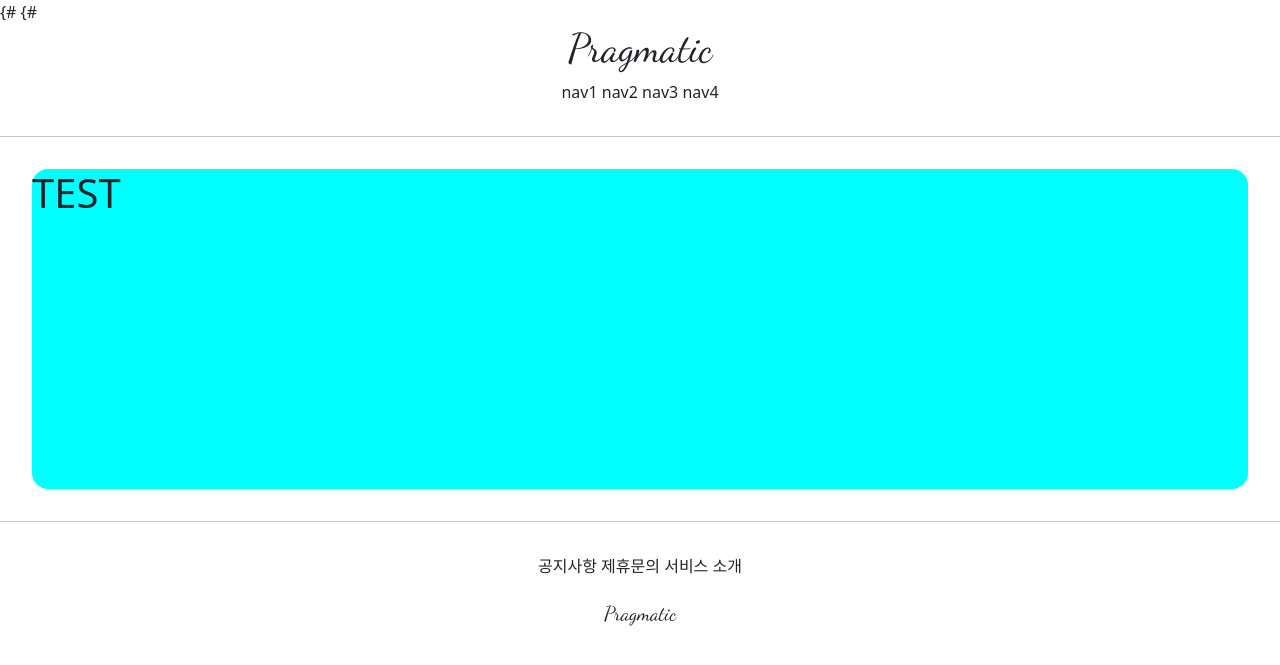
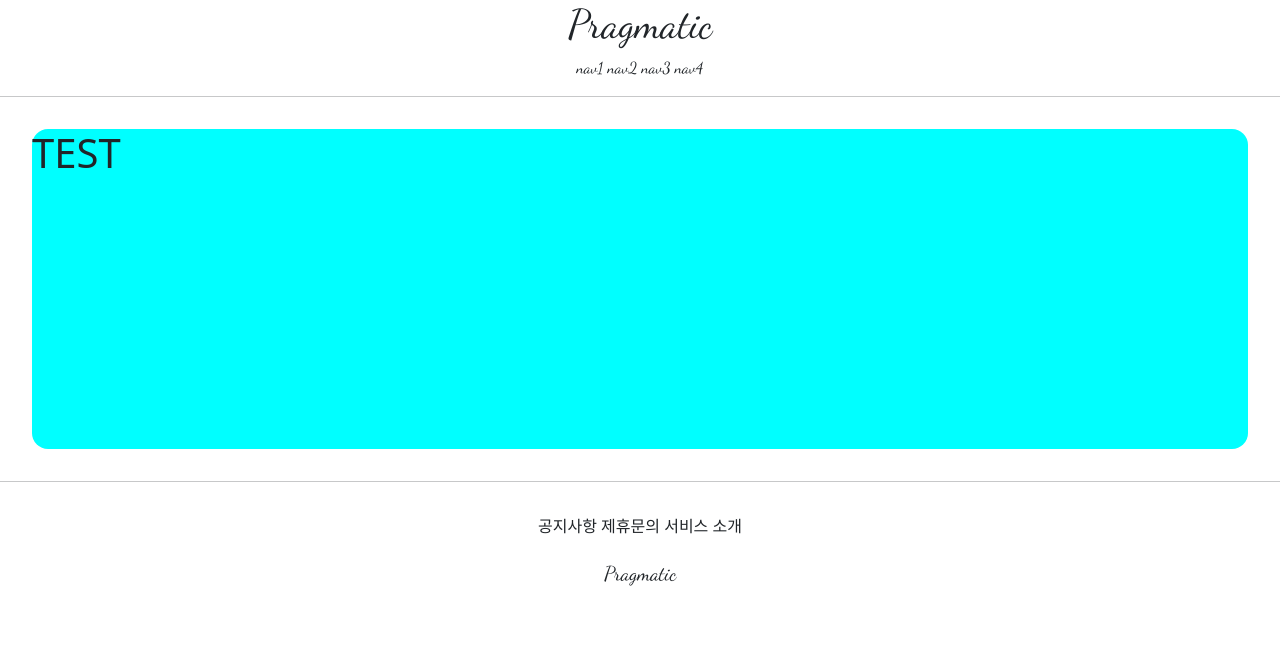
Before and after one commit to chirang963/gis_Yhw_1, a Django app: page /accounts/hello_world/ in a window 1280 px wide. Shown: the top 665 px of the page. Run offline with Django 3.2, Linux system fonts and the light colour scheme; parts of the project's set-up code (start-up, migrations or seed data) failed here and were passed over.

Commit message:
7/5 2ban class commit 3

```diff
--- /dev/null
+++ b/static/base.css
@@ -0,0 +1,16 @@
+.pragmatic_header_logo{
+    margin-bottom: 2rem 0;
+    font-family: 'Dancing Script', cursive;
+}
+
+.pragmatic_header_botton{
+    margin-bottom: 2rem 0;
+    font-family: 'Dancing Script', cursive;
+}
+.pragmatic_footer_logo{
+    margin: 1.5rem 0;
+    font-family: 'Dancing Script', cursive;
+}
+.pragmatic_footer_botton{
+    margin-top: 2rem
+}
--- a/temp/settings.py
+++ b/temp/settings.py
@@ -135,6 +135,11 @@ USE_TZ = True
 
 STATIC_URL = '/static/'
 
+
+STATICFILES_DIRS = [
+    BASE_DIR / "static",
+
+]
 # Default primary key field type
 # https://docs.djangoproject.com/en/3.2/ref/settings/#default-auto-field
 
--- a/temp/urls.py
+++ b/temp/urls.py
@@ -18,7 +18,7 @@ Including another URLconf
 from django.urls import path, include
 
 from django.contrib import admin
-from django.urls import path
+
 
 urlpatterns = [
     path('admin/', admin.site.urls),
--- a/templates/footer.html
+++ b/templates/footer.html
@@ -1,11 +1,11 @@
 <div style="text-align: center">
 
-    <div style="margin-top: 2rem">
+    <div class="pragmatic_footer_botton">
         <span>공지사항</span>
         <span>제휴문의</span>
         <span>서비스 소개</span>
     </div>
-<div style="margin: 1.5rem 0; font-family: 'Dancing Script', cursive;">
+<div class="pragmatic_footer_logo">
     <h5>Pragmatic</h5>
 </div>
 </div>
--- a/templates/head.html
+++ b/templates/head.html
@@ -1,13 +1,17 @@
+{% load static %}
+
 <head>
     <meta charset="UTF-8">
     <title>Title</title>
 
     {#  BOOTSTARP LINK  #} <link href="https://cdn.jsdelivr.net/npm/bootstrap@5.0.2/dist/css/bootstrap.min.css" rel="stylesheet"
                                  integrity="sha384-EVSTQN3/azprG1Anm3QDgpJLIm9Nao0Yz1ztcQTwFspd3yD65VohhpuuCOmLASjC" crossorigin="anonymous">
-    {# GOOGLE FONT LINK #}<link
+    {# GOOGLE FONT LINK #}
         <link rel="preconnect" href="https://fonts.googleapis.com">
-        {#
+
         <link rel="preconnect" href="https://fonts.gstatic.com" crossorigin>
-        {#
+
         <link href="https://fonts.googleapis.com/css2?family=Dancing+Script&display=swap" rel="stylesheet">
+
+    <link rel="stylesheet" type="text/css" href="{% static 'base.css' %}">
 </head>
--- a/templates/header.html
+++ b/templates/header.html
@@ -1,10 +1,10 @@
 <div style="text-align: center">
-    <div style="margin-bottom: 2rem 0; font-family: 'Dancing Script', cursive;">
+    <div class="pragmatic_header_logo">
 
         <h1>Pragmatic</h1>
 
     </div>
-    <div style="margin-bottom: 2rem">
+    <div class="pragmatic_header_botton">
         <span>nav1</span>
         <span>nav2</span>
         <span>nav3</span>
```
